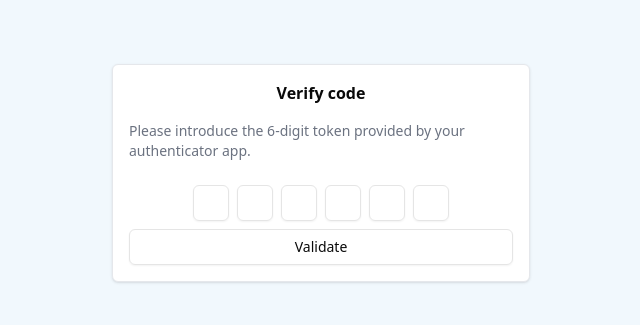
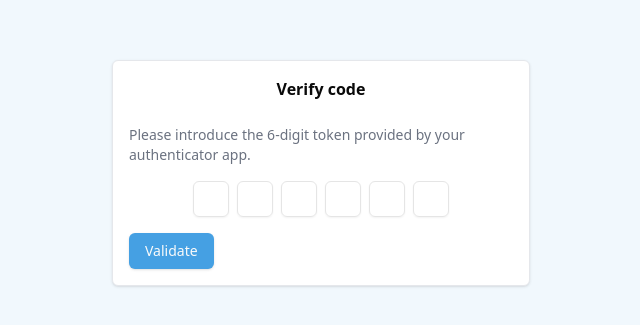
Before and after one commit to fbily42/ft_transcendence, a React (Vite) app in the folder frontend/: page /auth/twofa/1 in a window 1280 px wide. Shown: the part 227-552 px from the top of the page, without its empty margins (319-959 px from the left). Built offline with nearby package versions, Linux system fonts and the light colour scheme; no server answers.

Commit message:
[2FA] fixed bug with redirection + enhanced front

```diff
--- a/frontend/src/components/Auth/OtpForm.tsx
+++ b/frontend/src/components/Auth/OtpForm.tsx
@@ -1,25 +1,38 @@
 import { Input } from "@/components/ui/input"
 import React from 'react';
 import OtpInput from "./OtpInput";
+import { Button } from "../ui/button";
 
 type OtpFormProps = {
   value: string,
   onChange: (value: string) => void,
 	onSubmit: (e: React.FormEvent<HTMLFormElement>) => void,
+  isTokenValid: boolean,
 }
 
 
-const OtpForm : React.FC<OtpFormProps> = ({value, onChange, onSubmit}) => {
+const OtpForm : React.FC<OtpFormProps> = ({value, onChange, onSubmit, isTokenValid}) => {
   return (
-    <div>
-      <form className="max-w-sm mx-auto" onSubmit={onSubmit}>
-        <p id="helper-text-explanation" className="mt-2 mb-2 text-sm text-gray-500 dark:text-gray-400">
-          Please introduce the 6-digit token provided by your authenticator app.
-        </p>
-        <OtpInput value={value} valueLength={6} onChange={onChange}></OtpInput>
-        <Input type="submit" value="Validate"></Input>
-      </form>
-    </div>
+    <form className="max-w-sm mx-auto" onSubmit={onSubmit}>
+      <div className="grid gap-y-4">
+        <div>
+          <p id="helper-text-explanation" className="text-sm text-gray-500 dark:text-gray-400">
+            Please introduce the 6-digit token provided by your authenticator app.
+          </p>
+        </div>
+        <div className="grid gap-y-2">
+          <div>
+            <OtpInput value={value} valueLength={6} onChange={onChange}></OtpInput>
+          </div>
+            {isTokenValid ? null : <div>
+              <p className="text-xs text-center">Token is invalid.</p>
+          </div>}
+        </div>
+        <div>
+          <Button className="text-center" type="submit">Validate</Button>
+        </div>
+      </div>
+    </form>
   );
 }
 
--- a/frontend/src/components/Auth/OtpInput.tsx
+++ b/frontend/src/components/Auth/OtpInput.tsx
@@ -82,7 +82,7 @@ const OtpInput : React.FC<OtpInputProps> = ({value, valueLength, onChange} : Otp
 	};
 
 	return (
-		<div className="flex mt-6 mb-2 space-x-2 rtl:space-x-reverse justify-center">
+		<div className="flex space-x-2 rtl:space-x-reverse justify-center">
 			{valueItems.map((digit, idx) => (
 				<Input
 				key={idx}
--- a/frontend/src/components/Auth/OtpModal.tsx
+++ b/frontend/src/components/Auth/OtpModal.tsx
@@ -18,12 +18,13 @@ type TokenData = {
 }
 
 const OtpModal: React.FC<OtpModalProps> = ({open, id, onClose, redirect, verify = false}) => {
+	const navigate = useNavigate();
 	const [token, setToken] = useState<string>('      ');
 	const [isTokValid, setIsTokValid] = useState<boolean>(true);
 
 	const onSubmit = async (e) => {
+
 		e.preventDefault();
-		console.log("verify false");
 		try {
 			const data: TokenData = {
 				token: token,
@@ -34,29 +35,40 @@ const OtpModal: React.FC<OtpModalProps> = ({open, id, onClose, redirect, verify
 				`${import.meta.env.VITE_BACKEND_URL}/auth/otp/validate`,
 				data,
 				{
+					withCredentials: true,
 					headers: {
 						'Content-Type': 'application/json',
 					}
 				}
 			);
+			console.log("Valid token");
 			if (response.status === 202)
-				alert("Valid token");
+			{
+				console.log("status 202");
+				onClose();
+				navigate('/');
+			}
 		}
 		catch (error){
 			console.log("error")
 			console.log(error);
-			if (error.status === 401){
+			if (error.response.status === 401){
 				setIsTokValid(false);
-				alert("Invalid token");
+				console.log("error 401, isTokenValid : ", isTokValid);
 			}
 		}
 	};
 
 	return (
 	<Modal open={open} onClose={onClose}>
-		<p className="mb-4 text-base text-center font-bold">Verify code</p>
-		<OtpForm value={token} onChange={setToken} onSubmit={onSubmit}></OtpForm>
-		{isTokValid ? null : <p className="text-sm">Token is invalid</p>}
+		<div className="grid gap-y-6">
+			<div>
+				<p className="text-base text-center font-bold">Verify code</p>
+			</div>
+			<div>
+				<OtpForm value={token} onChange={setToken} onSubmit={onSubmit} isTokenValid={isTokValid}></OtpForm>
+			</div>
+		</div>
 	</Modal>
 	);
 }
```
Also changed, not shown: 1 other file (tests, documents, lock files or other folders).
